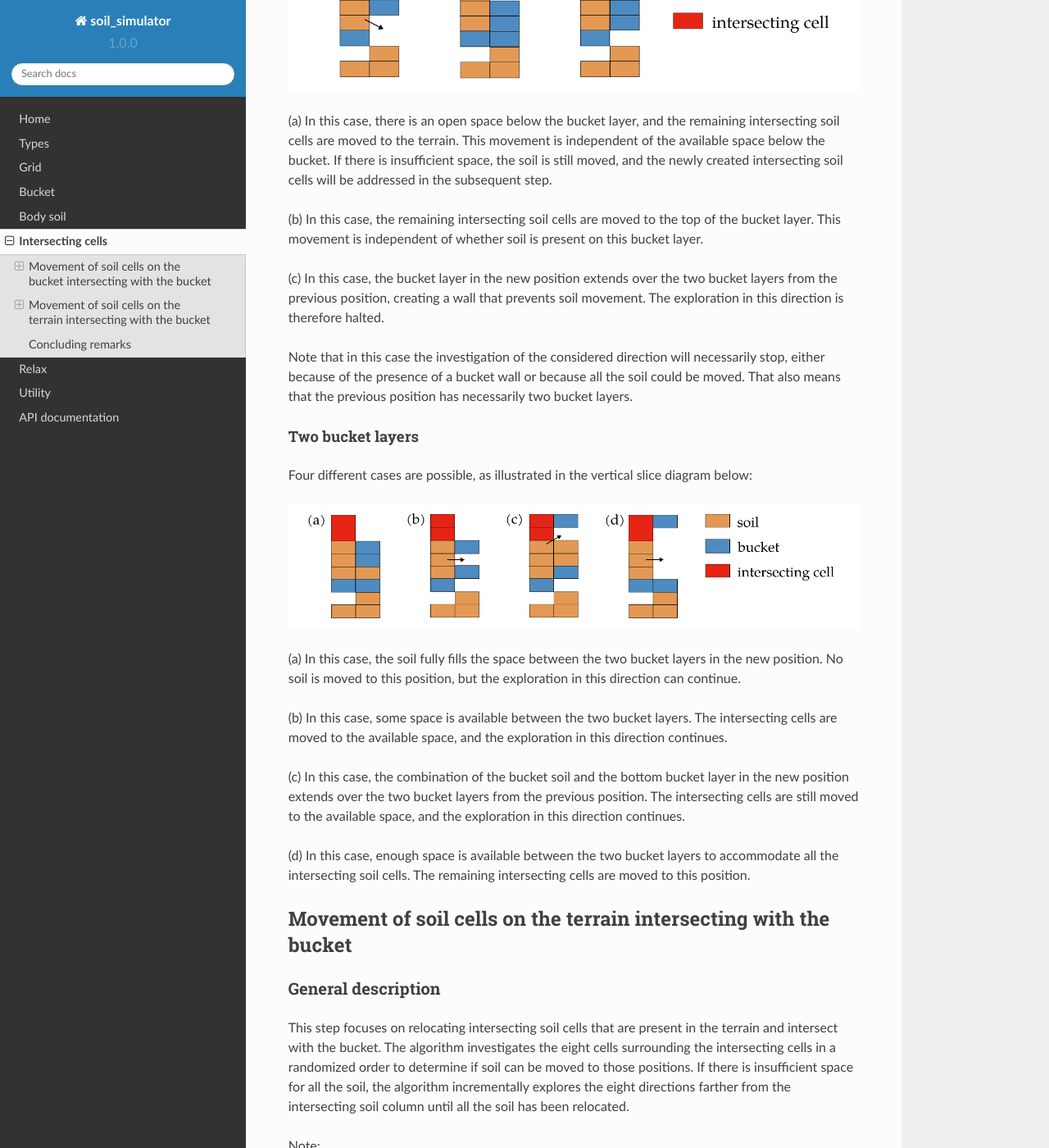
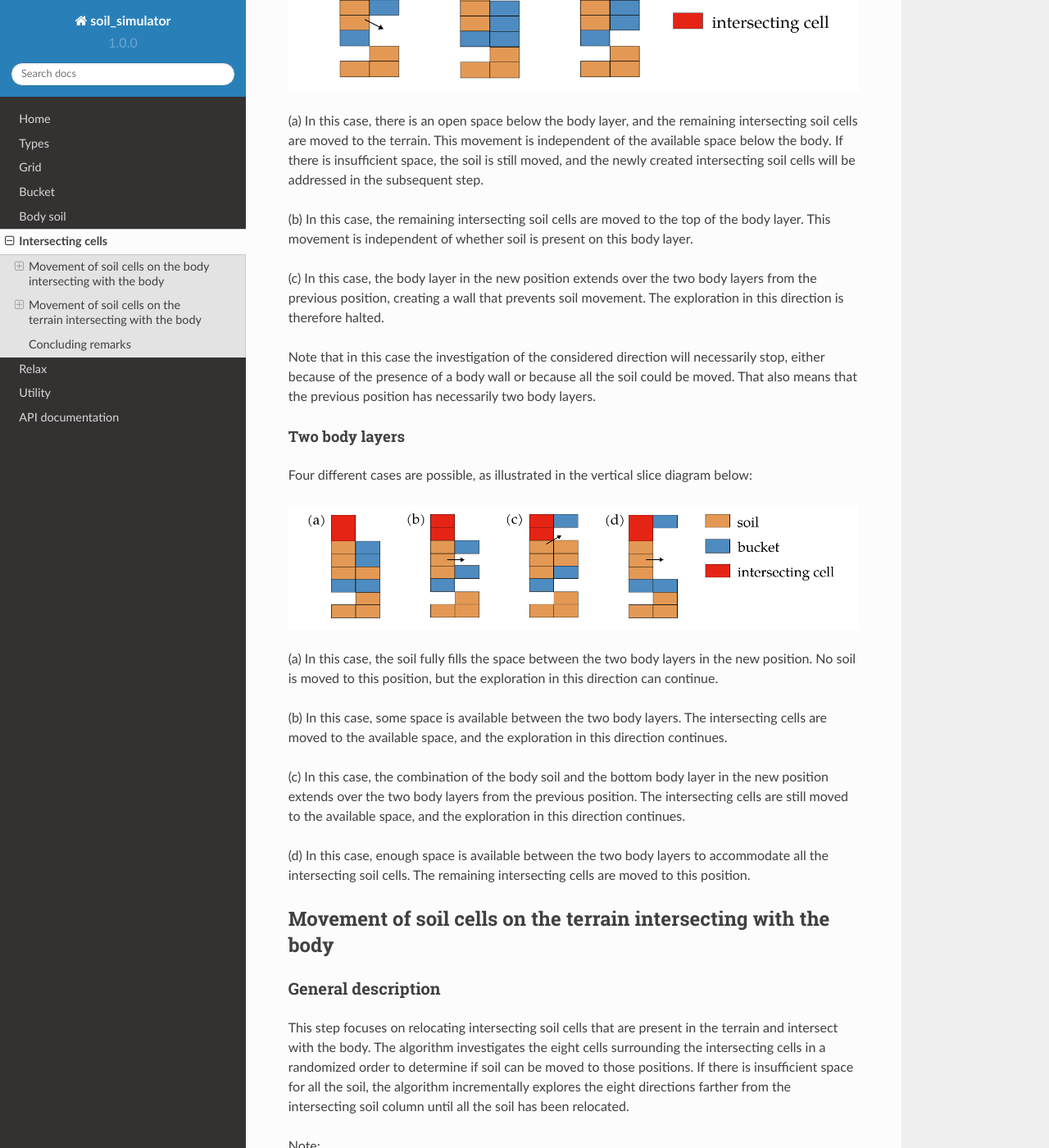
Before and after one commit to KennyVilella/soil_dynamics_cpp, a Sphinx documentation site: the page built from docs/intersecting_cells.rst, in a window 1280 px wide and 1400 px high, scrolled down 1238 px. Shown: the whole window at 82% size. Built offline with Sphinx 7.4.7 and the Read the Docs theme 2.0.0, drawn with Linux system fonts in a browser that asks for light colours; some of the changed text lies outside the part shown.

Commit message:
[changed] Bucket -> Body in intersecting_cells.rst

```diff
--- a/docs/intersecting_cells.rst
+++ b/docs/intersecting_cells.rst
@@ -3,86 +3,86 @@
 Documentation for the movement of intersecting soil cells
 =========================================================
 
-After updating the position of the bucket and the soil resting on the bucket, it is possible that some soil cells are located in the same position as a bucket wall, while it is obviously physically impossible to have both soil and the bucket at the same position.
+After updating the position of the body and the soil resting on the body, it is possible that some soil cells are located in the same position as a body wall, while it is obviously physically impossible to have both soil and the body at the same position.
 These soil cells are referred to as intersecting cells in the simulator.
 
 The third task of the simulator is to move these soil cells following a set of rules to ensure a physically valid simulation.
 This is done by the :code:`MoveIntersectingCells` function in the :code:`intersecting_cells.cpp` file.
-The process involves two main steps: moving intersecting cells resting on the bucket and moving intersecting cells from the terrain.
-The order of these steps is crucial, as the movement of intersecting cells resting on the bucket can create new intersecting cells in the terrain.
+The process involves two main steps: moving intersecting cells resting on the body and moving intersecting cells from the terrain.
+The order of these steps is crucial, as the movement of intersecting cells resting on the body can create new intersecting cells in the terrain.
 
-Movement of soil cells on the bucket intersecting with the bucket
------------------------------------------------------------------
+Movement of soil cells on the body intersecting with the body
+-------------------------------------------------------------
 
 General description
 ^^^^^^^^^^^^^^^^^^^
 
-This step focuses on relocating intersecting soil cells that are resting on the bucket.
+This step focuses on relocating intersecting soil cells that are resting on the body.
 The process involves selecting randomly one of the eight directions surrounding the intersecting cells and investigating whether the soil can be moved in that direction.
-The algorithm explores positions incrementally farther from the intersecting cells until all the soil has been moved or a bucket wall blocks the movement.
-If a bucket wall blocks the movement, another direction is selected for investigation.
+The algorithm explores positions incrementally farther from the intersecting cells until all the soil has been moved or a body wall blocks the movement.
+If a body wall blocks the movement, another direction is selected for investigation.
 In rare cases where not all soil can be moved after exploring all eight directions, a warning is issued, and the excess soil simply disappears.
 However, this edge case should not occur in normal scenarios.
 
 Note:
 
 * The investigated directions are randomized in order to avoid asymmetrical results.
-* There are necessarily two bucket layers where the intersecting soil cells are located.
+* There are necessarily two body layers where the intersecting soil cells are located.
 
 Description of the different cases
 ^^^^^^^^^^^^^^^^^^^^^^^^^^^^^^^^^^
 
-No bucket is present
-""""""""""""""""""""
+No body is present
+""""""""""""""""""
 
 In this case, the intersecting soil cells are simply moved to the terrain.
 
-One bucket layer
-""""""""""""""""
+One body layer
+""""""""""""""
 
 Three different cases are possible, as illustrated in the vertical slice diagram below:
 
 .. image:: _asset/intersecting_cells_1.png
 
-(a) In this case, there is an open space below the bucket layer, and the remaining intersecting soil cells are moved to the terrain.
-This movement is independent of the available space below the bucket.
+(a) In this case, there is an open space below the body layer, and the remaining intersecting soil cells are moved to the terrain.
+This movement is independent of the available space below the body.
 If there is insufficient space, the soil is still moved, and the newly created intersecting soil cells will be addressed in the subsequent step.
 
-(b) In this case, the remaining intersecting soil cells are moved to the top of the bucket layer.
-This movement is independent of whether soil is present on this bucket layer.
+(b) In this case, the remaining intersecting soil cells are moved to the top of the body layer.
+This movement is independent of whether soil is present on this body layer.
 
-(c) In this case, the bucket layer in the new position extends over the two bucket layers from the previous position, creating a wall that prevents soil movement.
+(c) In this case, the body layer in the new position extends over the two body layers from the previous position, creating a wall that prevents soil movement.
 The exploration in this direction is therefore halted.
 
-Note that in this case the investigation of the considered direction will necessarily stop, either because of the presence of a bucket wall or because all the soil could be moved.
-That also means that the previous position has necessarily two bucket layers.
+Note that in this case the investigation of the considered direction will necessarily stop, either because of the presence of a body wall or because all the soil could be moved.
+That also means that the previous position has necessarily two body layers.
 
-Two bucket layers
-"""""""""""""""""
+Two body layers
+"""""""""""""""
 
 Four different cases are possible, as illustrated in the vertical slice diagram below:
 
 .. image:: _asset/intersecting_cells_2.png
 
-(a) In this case, the soil fully fills the space between the two bucket layers in the new position.
+(a) In this case, the soil fully fills the space between the two body layers in the new position.
 No soil is moved to this position, but the exploration in this direction can continue.
 
-(b) In this case, some space is available between the two bucket layers.
+(b) In this case, some space is available between the two body layers.
 The intersecting cells are moved to the available space, and the exploration in this direction continues.
 
-(c) In this case, the combination of the bucket soil and the bottom bucket layer in the new position extends over the two bucket layers from the previous position.
+(c) In this case, the combination of the body soil and the bottom body layer in the new position extends over the two body layers from the previous position.
 The intersecting cells are still moved to the available space, and the exploration in this direction continues.
 
-(d) In this case, enough space is available between the two bucket layers to accommodate all the intersecting soil cells.
+(d) In this case, enough space is available between the two body layers to accommodate all the intersecting soil cells.
 The remaining intersecting cells are moved to this position.
 
-Movement of soil cells on the terrain intersecting with the bucket
-------------------------------------------------------------------
+Movement of soil cells on the terrain intersecting with the body
+----------------------------------------------------------------
 
 General description
 ^^^^^^^^^^^^^^^^^^^
 
-This step focuses on relocating intersecting soil cells that are present in the terrain and intersect with the bucket.
+This step focuses on relocating intersecting soil cells that are present in the terrain and intersect with the body.
 The algorithm investigates the eight cells surrounding the intersecting cells in a randomized order to determine if soil can be moved to those positions.
 If there is insufficient space for all the soil, the algorithm incrementally explores the eight directions farther from the intersecting soil column until all the soil has been relocated.
 
@@ -91,7 +91,7 @@ Note:
 * The investigated directions are randomized in order to avoid asymmetrical results.
 * Soil is necessarily moved to the terrain.
   The digging is therefore a two-step process.
-  Intersecting cells are first moved to the terrain just outside the bucket, then avalanche on the bucket during the relaxation step.
+  Intersecting cells are first moved to the terrain just outside the body, then avalanche on the body during the relaxation step.
 
 Description of the different cases
 ^^^^^^^^^^^^^^^^^^^^^^^^^^^^^^^^^^
@@ -100,17 +100,17 @@ Three different cases are possible, as illustrated in the vertical slice diagram
 
 .. image:: _asset/intersecting_cells_3.png
 
-(a) In this case, no bucket is present in the new position, and all the soil is moved to that position.
-This is done regardless of whether the bucket is buried deep underground.
+(a) In this case, no body is present in the new position, and all the soil is moved to that position.
+This is done regardless of whether the body is buried deep underground.
 
-(b) In this case, no space is available below the bucket.
+(b) In this case, no space is available below the body.
 No movement is made.
 
-(c) In this case, some space is available below the bucket.
+(c) In this case, some space is available below the body.
 Soil is moved to that position to fill the gap.
 
 Concluding remarks
 ------------------
 
-When the simulator would have the ability to handle multiple buckets, it may be necessary to handle the movement of soil resting on a bucket that intersects with a different bucket separately.
-Additionally, the case where a different bucket blocks the movement of soil to the terrain would need to be addressed.
+When the simulator would have the ability to handle multiple bodys, it may be necessary to handle the movement of soil resting on a body that intersects with a different body separately.
+Additionally, the case where a different body blocks the movement of soil to the terrain would need to be addressed.
```
